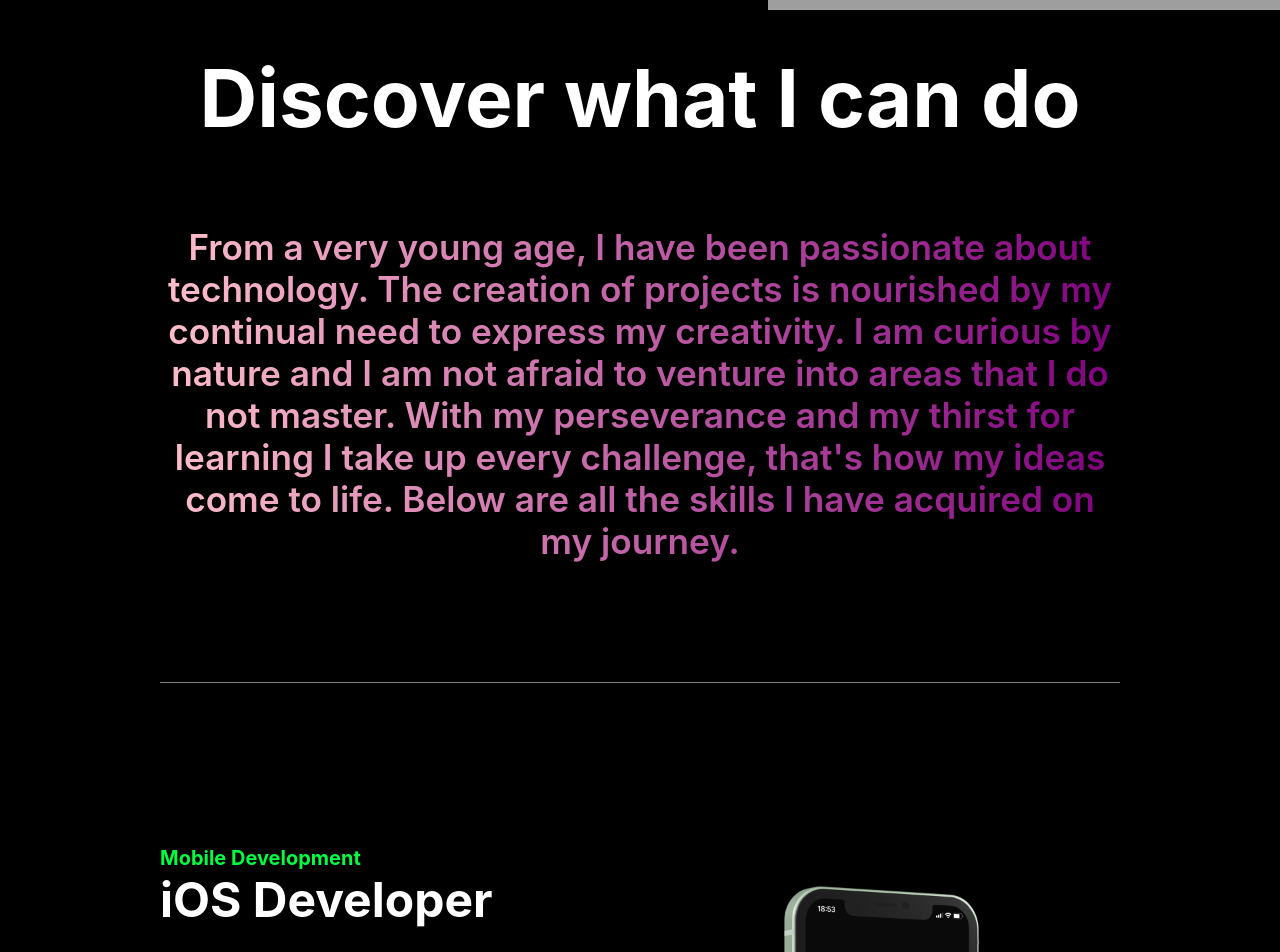
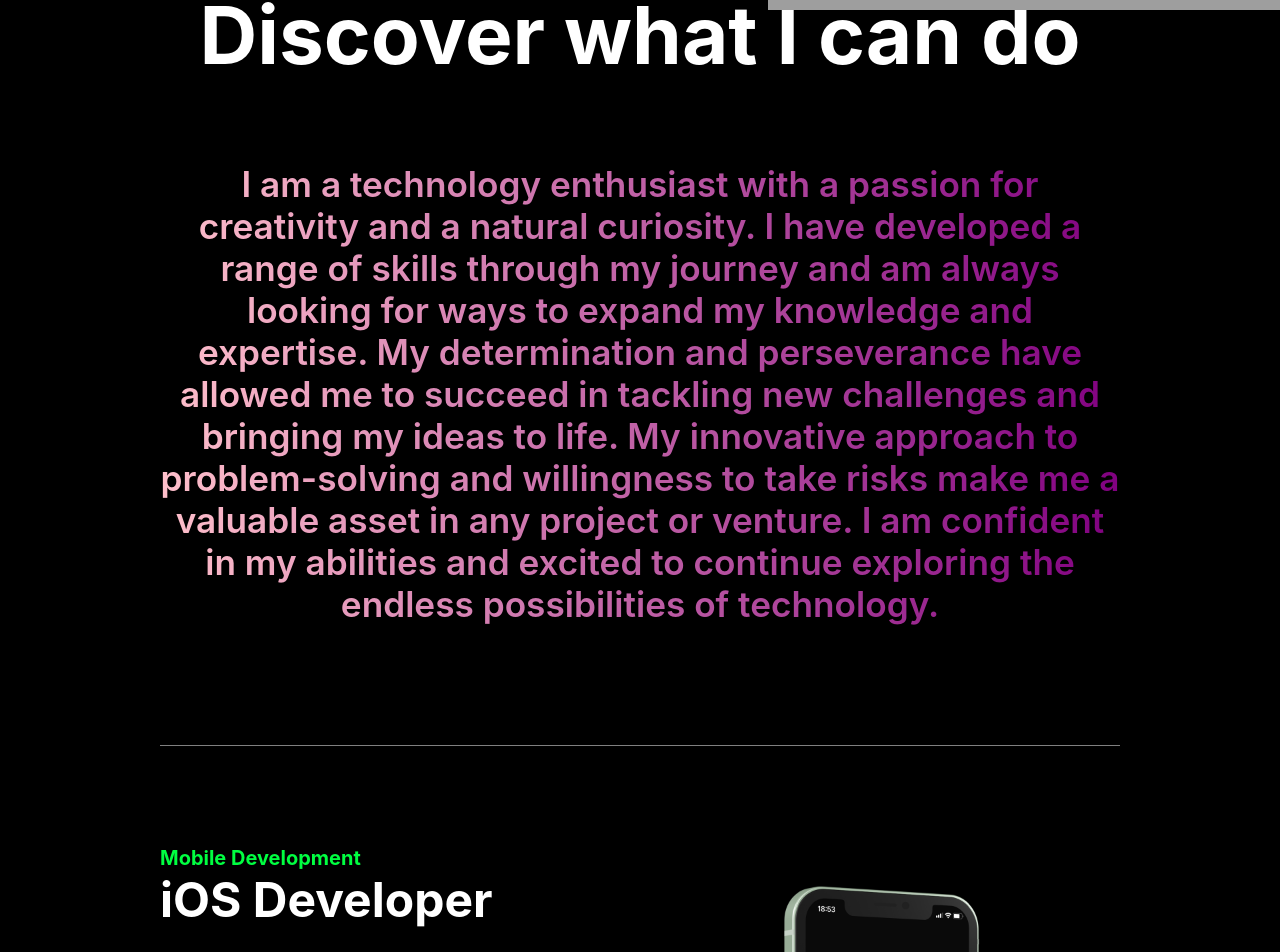
Before and after one commit to IlyesDjari/portfolio, a React (Create React App) app in the folder port/: page / in a window 1280 px wide. Shown: the part 754-1706 px from the top of the page. Built offline with nearby package versions, Linux system fonts and the light colour scheme; grey boxes are pictures that could not be loaded.

Commit message:
updated description

```diff
--- a/port/src/components/home/subPages/Describtion.tsx
+++ b/port/src/components/home/subPages/Describtion.tsx
@@ -11,7 +11,7 @@ export function Describtion() {
     <Fade cascade damping={0.5} triggerOnce>
     <div className="textSkillSet">
     <p className="mySkillSet">
-    From a very young age, I have been passionate about technology. The creation of projects is nourished by my continual need to express my creativity. I am curious by nature and I am not afraid to venture into areas that I do not master. With my perseverance and my thirst for learning I take up every challenge, that's how my ideas come to life. Below are all the skills I have acquired on my journey.
+    I am a technology enthusiast with a passion for creativity and a natural curiosity. I have developed a range of skills through my journey and am always looking for ways to expand my knowledge and expertise. My determination and perseverance have allowed me to succeed in tackling new challenges and bringing my ideas to life. My innovative approach to problem-solving and willingness to take risks make me a valuable asset in any project or venture. I am confident in my abilities and excited to continue exploring the endless possibilities of technology.
     </p>
     </div>
     </Fade>
```
